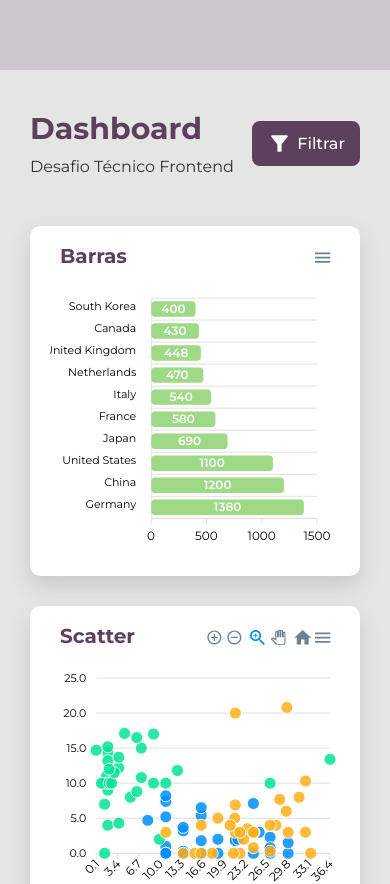
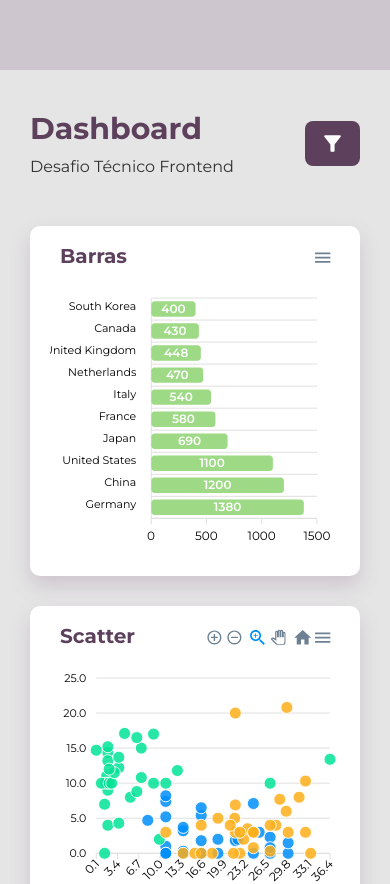
Before and after one commit to i-am-lucas-almeida/graphics-dashboard, a React (Create React App) app: page / in a window 390 px wide. Shown: the top 884 px of the page. Built offline with nearby package versions, Linux system fonts and the light colour scheme.

Commit message:
Add responsiveness to the filter button component

```diff
--- a/src/styles/components/FilterButton.module.css
+++ b/src/styles/components/FilterButton.module.css
@@ -1,6 +1,6 @@
 @import "../variables.css";
 
-.filter_button{
+.filter_button {
     background-color: var(--dark-purple);
     display: flex;
     place-items: center;
@@ -15,12 +15,25 @@
     transition: .3s ease;
 }
 
-.filter_button > img{
+.filter_button > img {
     width: 3rem;
     padding-right: .5rem;
 }
 
-.filter_button:hover{
+.filter_button:hover {
     transform: scale(1.02);
     opacity: .95;
 }
+
+@media(max-width: 600px) {
+
+    .filter_button > span{
+        display: none;
+    }
+
+    .filter_button > img {
+        width: 2.5rem;
+        padding: 0;
+    }
+
+}
```
